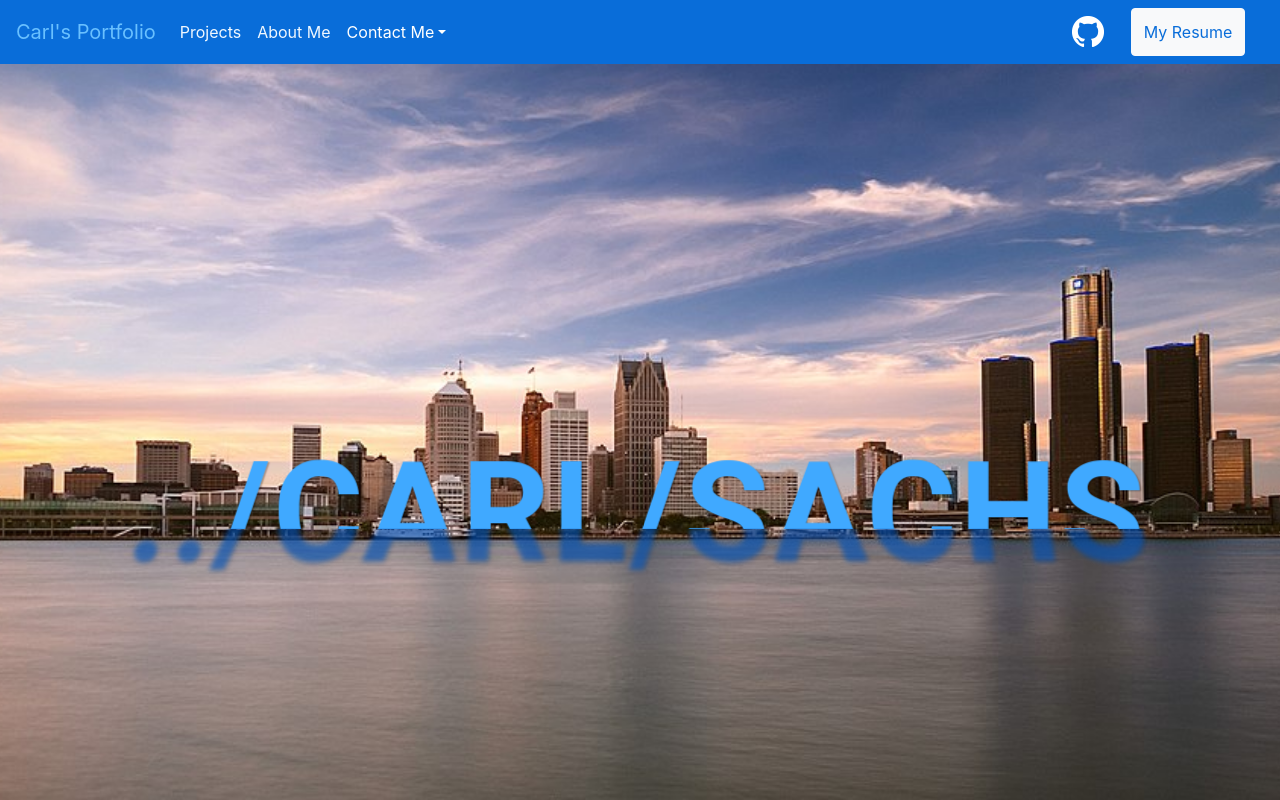
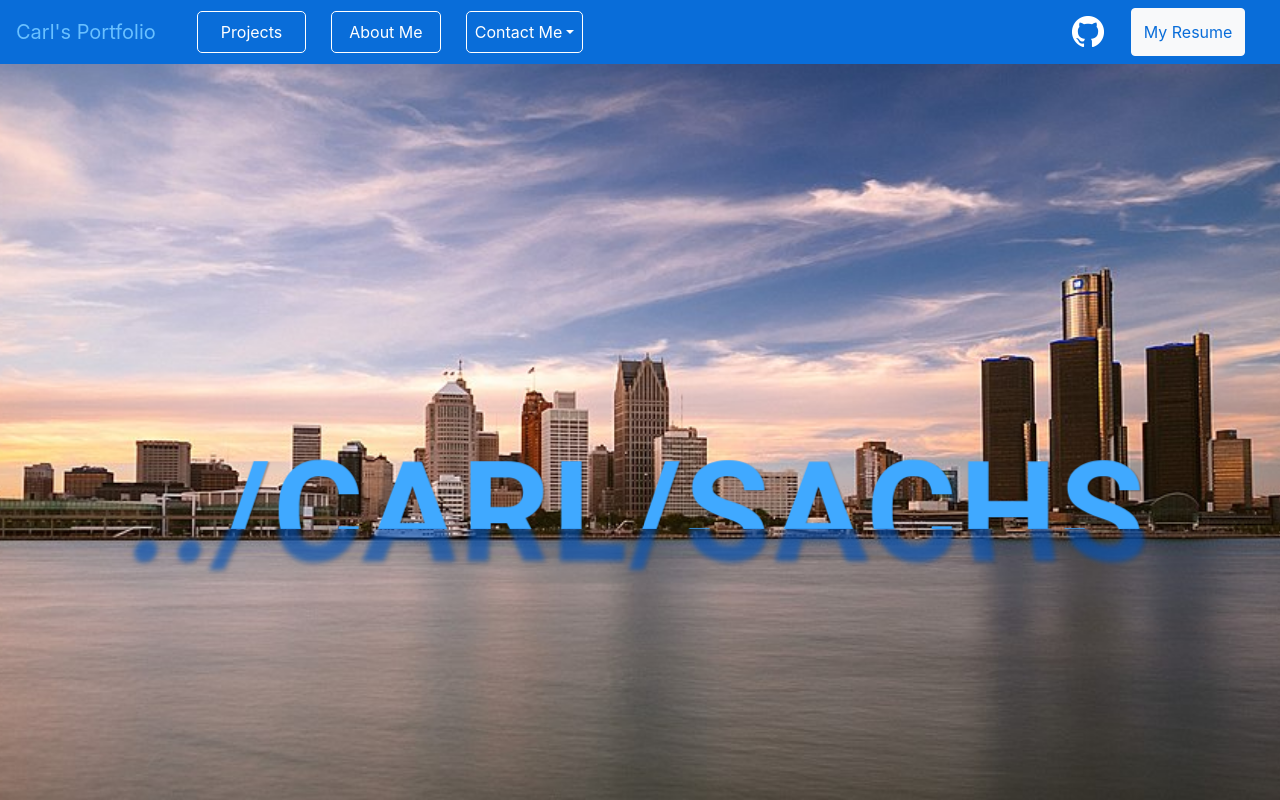
Before and after one commit to carlsachs/BootstrapPort, a React (Create React App) app in the folder portfolio/: page / in a window 1280 px wide. Built offline with nearby package versions, Linux system fonts and the light colour scheme.

Commit message:
transferred some things over to css that were in inline syling

```diff
--- a/portfolio/src/components/Nav.css
+++ b/portfolio/src/components/Nav.css
@@ -4,6 +4,43 @@
 
 #collasible-nav-dropdown {
     color: white;
+    border: 1px solid white;
+    border-radius: 5px;
+    width: 100%;
+}
+
+#collasible-nav-dropdown:hover {
+    background-color: white;
+    color: #096dd9;
+    transition: .5s;
+}
+
+#projects-nav-item {
+    color: white;
+    border: 1px solid white;
+    border-radius: 5px;
+    width: 25%;
+    text-align: center;
+}
+
+#projects-nav-item:hover {
+    background-color: white;
+    color: #096dd9;
+    transition: .5s;
+}
+
+#about-nav-item {
+    color: white;
+    border: 1px solid white;
+    border-radius: 5px;
+    width: 25%;
+    text-align: center;
+}
+
+#about-nav-item:hover {
+    background-color: white;
+    color: #096dd9;
+    transition: .5s;
 }
 
 .resume-button {
@@ -19,3 +56,8 @@
     width: 20%;
     justify-content: space-evenly;
 }
+
+.mr-auto {
+    width: 40%;
+    justify-content: space-evenly;
+}
--- a/portfolio/src/components/Nav.js
+++ b/portfolio/src/components/Nav.js
@@ -19,8 +19,8 @@ const Nav1 = () => {
             <Navbar.Toggle aria-controls="responsive-navbar-nav" />
             <Navbar.Collapse id="responsive-navbar-nav">
                 <Nav className="mr-auto">
-                <Nav.Link href="/projects" style={{color: "aliceblue"}}>Projects</Nav.Link>
-                <Nav.Link href="/about" style={{color: "aliceblue"}}>About Me</Nav.Link>
+                <Nav.Link href="/projects" id="projects-nav-item">Projects</Nav.Link>
+                <Nav.Link href="/about" id="about-nav-item">About Me</Nav.Link>
                 <NavDropdown title="Contact Me" id="collasible-nav-dropdown">
                     <NavDropdown.Item href="https://mail.google.com/mail/?view=cm&fs=1&to=sachscarl@gmail.com&su=Inquiry&body=Thank you for taking the time to send me a message.  I will get back to you promptly!" target="_blank">Send me an Email</NavDropdown.Item>
                     <NavDropdown.Item href="https://www.twitter.com/CarltonSachs" target="_blank">Follow me on Twitter</NavDropdown.Item>
--- a/portfolio/src/components/Projects.css
+++ b/portfolio/src/components/Projects.css
@@ -93,3 +93,33 @@
     margin-top: 3%;
     margin-bottom: 3%;
 }
+
+#front-end-title {
+    margin-top: 2%;
+    text-decoration: none;
+    color: #003a8c;
+    border: 1px solid #003a8c;
+    padding: 10px;
+    border-radius: 10px;
+    text-align: center;
+}
+
+#back-end-title {
+    margin-top: 2%;
+    text-decoration: none;
+    color: #003a8c;
+    border: 1px solid #003a8c;
+    padding: 10px;
+    border-radius: 10px;
+    text-align: center;
+}
+
+#cs-title-id {
+    margin-top: 2%;
+    text-decoration: none;
+    color: #003a8c;
+    border: 1px solid #003a8c;
+    padding: 10px;
+    border-radius: 10px;
+    text-align: center;
+}
--- a/portfolio/src/components/Projects.js
+++ b/portfolio/src/components/Projects.js
@@ -80,7 +80,7 @@ const Projects = () => {
         <Row className="front-top">
             <Flip bottom>
                 <div>
-                    <h2 style={{marginTop: "2%", textDecoration: "none", color: "#003a8c", border: "1px solid #003a8c", padding: "10px", borderRadius: "10px", textAlign: "center"}}>Front End</h2>
+                    <h2 id="front-end-title">Front End</h2>
                 </div>
             </Flip>
         </Row>
@@ -116,7 +116,7 @@ const Projects = () => {
         <Row className="back-top">
             <Flip bottom>
                 <div>
-                    <h2 style={{marginTop: "2%", textDecoration: "none", color: "#003a8c", border: "1px solid #003a8c", padding: "10px", borderRadius: "10px", textAlign: "center"}}>Back End</h2>
+                    <h2 id="back-end-title">Back End</h2>
                 </div>
             </Flip>
         </Row>
@@ -139,7 +139,7 @@ const Projects = () => {
         <Row className="cs-top">
             <Flip bottom>
                 <div>
-                    <h2 style={{marginTop: "2%", textDecoration: "none", color: "#003a8c", border: "1px solid #003a8c", padding: "10px", borderRadius: "10px", textAlign: "center"}}>Computer Science</h2>
+                    <h2 id="cs-title-id">Computer Science</h2>
                 </div>
             </Flip>
         </Row>
```
